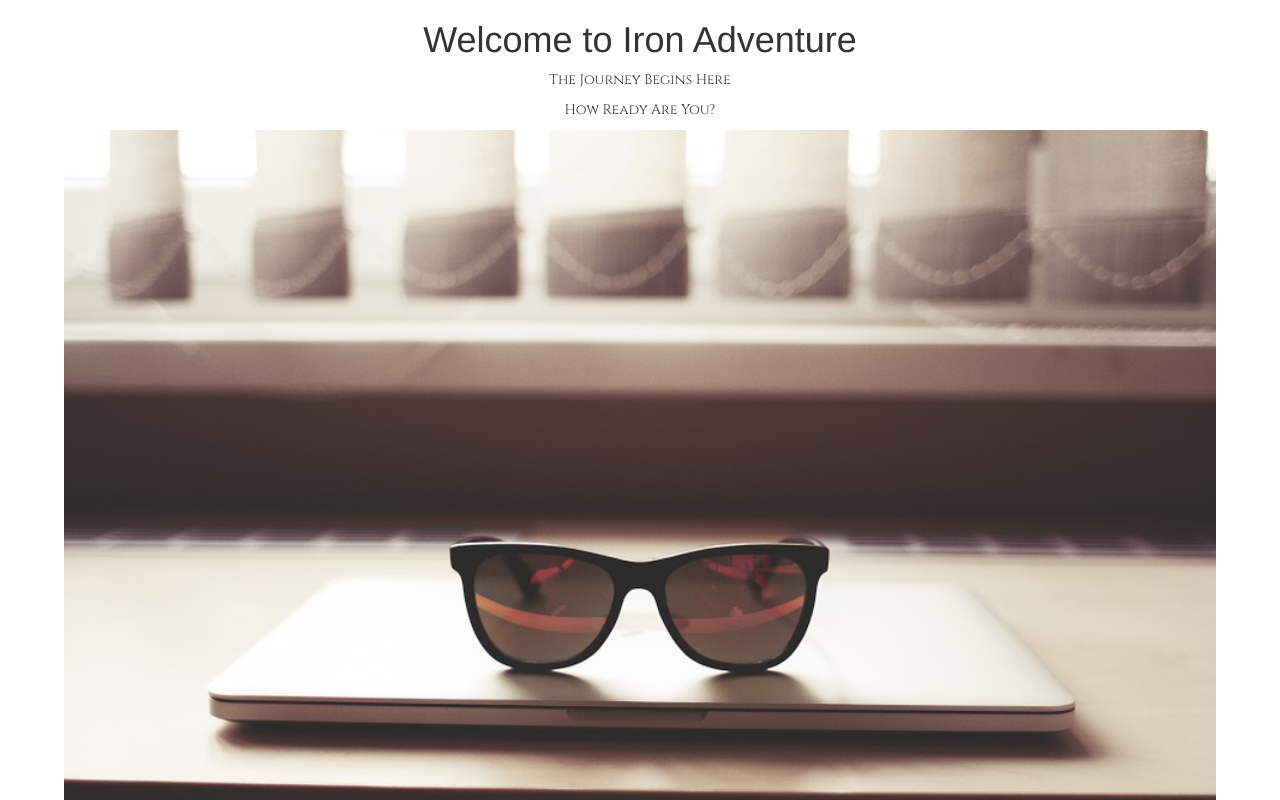
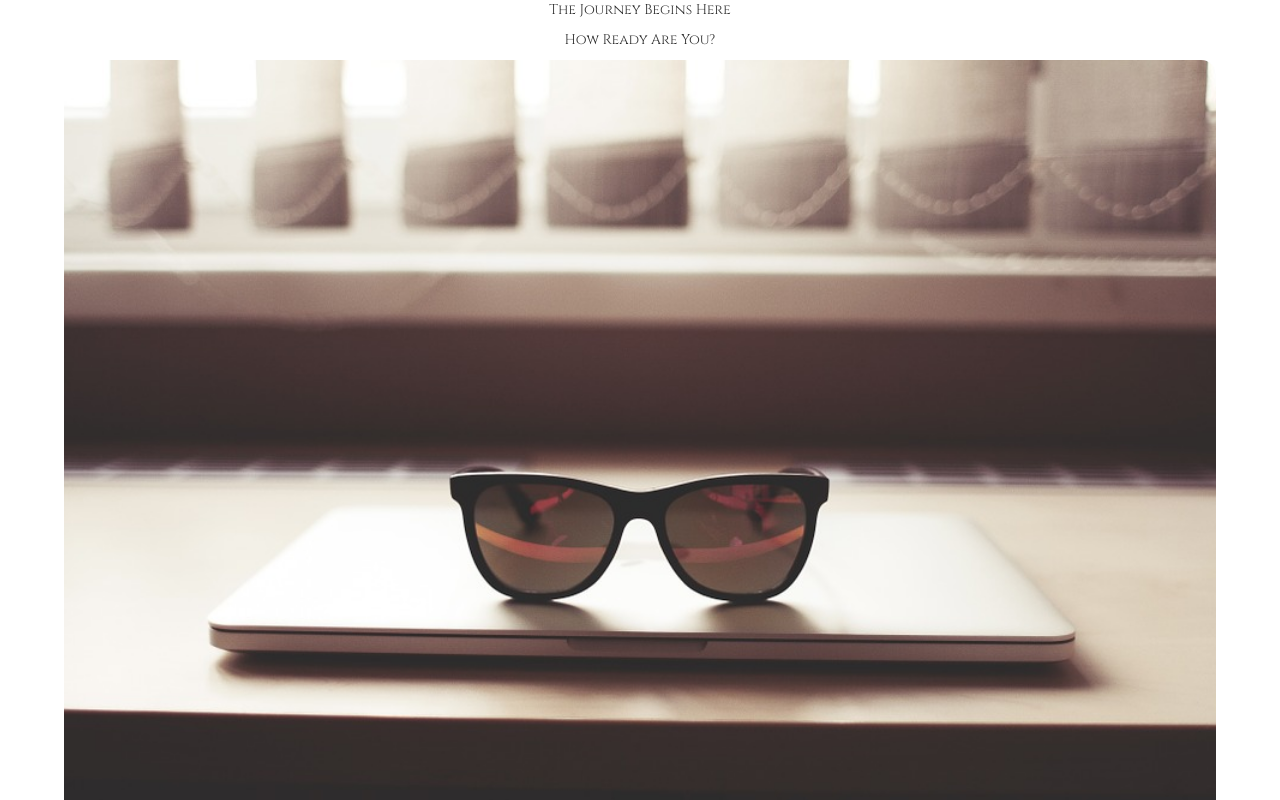
Before and after one commit to iron-adventures/iron-adventure-game, a website: page client/src/index.html in a window 1280 px wide. Shown: the top 800 px of the page. Drawn offline with nearby package versions, Linux system fonts and the light colour scheme; some packages are replaced by stand-ins of ours; files that its build step writes are made by us from their sources.

Commit message:
Removed the welcome header

```diff
--- a/client/src/index.html
+++ b/client/src/index.html
@@ -8,8 +8,6 @@
     <link rel='stylesheet' href='style.css'>
   </head>
   <body>
-    <h1 class='text-center'>Welcome to Iron Adventure</h1>
-
     <main ui-view></main>
 
     <script src='/js/angular.js'></script>
```
